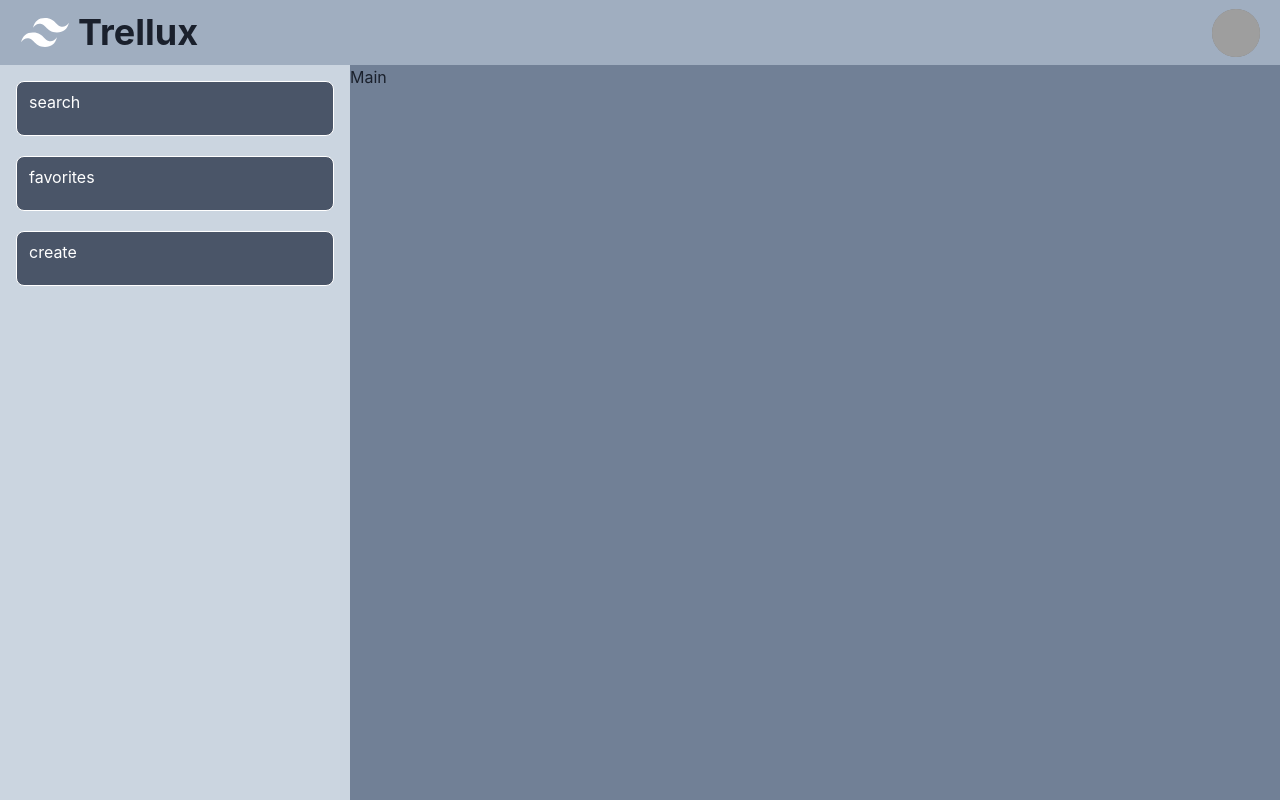
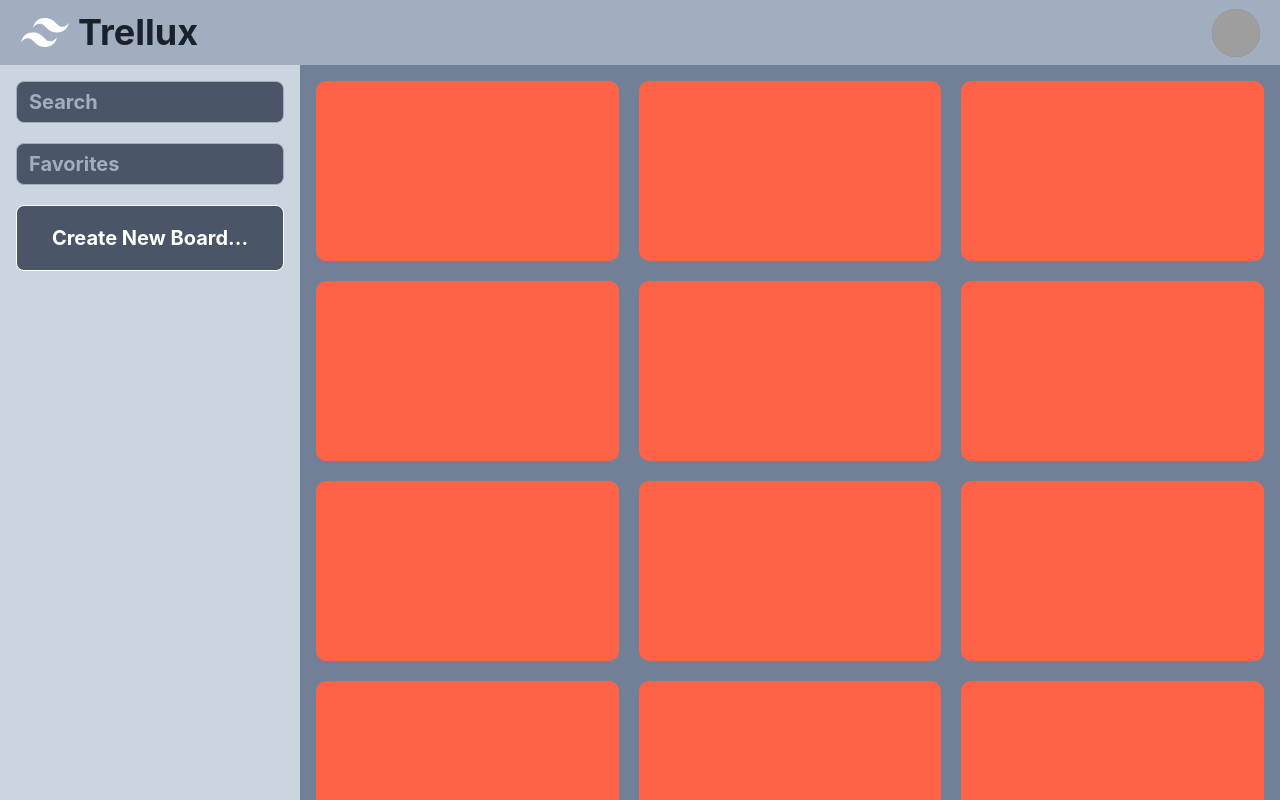
Before and after one commit to Jcorrales07/trellux-app, a React (Vite) app: page /dashboard in a window 1280 px wide. Built offline with nearby package versions, Linux system fonts and the light colour scheme; grey boxes are pictures that could not be loaded.

Commit message:
Dashboard terminado, faltan los cards.
Todo list:
- Poner el usuario ingresado en el estado
- implementar redux
- persistir el estado
- implementar el dnd en el DashboardPage.jsx

```diff
--- /dev/null
+++ b/src/components/dashboard/BoardGrid.jsx
@@ -0,0 +1,30 @@
+import {Box, SimpleGrid} from '@chakra-ui/react'
+
+function BoardGrid() {
+    return (
+        <SimpleGrid columns={{base: 1, md: 2, lg: 3}} spacing={5} p={4} style={{
+            overflow: 'auto',
+        }}>
+            <Box bg='tomato' height='180px' borderRadius={'10px'}></Box>
+            <Box bg='tomato' height='180px' borderRadius={'10px'}></Box>
+            <Box bg='tomato' height='180px' borderRadius={'10px'}></Box>
+            <Box bg='tomato' height='180px' borderRadius={'10px'}></Box>
+            <Box bg='tomato' height='180px' borderRadius={'10px'}></Box>
+            <Box bg='tomato' height='180px' borderRadius={'10px'}></Box>
+            <Box bg='tomato' height='180px' borderRadius={'10px'}></Box>
+            <Box bg='tomato' height='180px' borderRadius={'10px'}></Box>
+            <Box bg='tomato' height='180px' borderRadius={'10px'}></Box>
+            <Box bg='tomato' height='180px' borderRadius={'10px'}></Box>
+            <Box bg='tomato' height='180px' borderRadius={'10px'}></Box>
+            <Box bg='tomato' height='180px' borderRadius={'10px'}></Box>
+            <Box bg='tomato' height='180px' borderRadius={'10px'}></Box>
+            <Box bg='tomato' height='180px' borderRadius={'10px'}></Box>
+            <Box bg='tomato' height='180px' borderRadius={'10px'}></Box>
+            <Box bg='tomato' height='180px' borderRadius={'10px'}></Box>
+            <Box bg='tomato' height='180px' borderRadius={'10px'}></Box>
+            <Box bg='tomato' height='180px' borderRadius={'10px'}></Box>
+        </SimpleGrid>
+    );
+}
+
+export default BoardGrid;
--- a/src/components/dashboard/CreateBoardModal.jsx
+++ b/src/components/dashboard/CreateBoardModal.jsx
@@ -0,0 +1,87 @@
+import {Button, Flex, Heading, Input} from "@chakra-ui/react";
+import PropTypes from "prop-types";
+import {useState} from "react";
+import {useToast} from "@chakra-ui/react";
+
+function CreateBoardModal() {
+    const [showModal, setShowModal] = useState(false)
+
+    return (
+        <Flex>
+            {showModal ? <CreateBoardModalForm stateFunc={setShowModal}/> :
+                <DefaultModal stateFunc={setShowModal}/>}
+        </Flex>
+    );
+}
+
+function CreateBoardModalForm({stateFunc}) {
+    const [inputValue, setInputValue] = useState('')
+    const toast = useToast()
+
+    return (
+        <Flex flexDirection={'column'} textAlign={'center'} gap={2} p={5}>
+            <Heading as={'h4'} size={'md'}>Board Title</Heading>
+            <Input type={'text'}
+                   value={inputValue}
+                   onChange={(e) => setInputValue(e.target.value)}
+            />
+            <Flex justifyContent={'space-around'}>
+
+                <Button onClick={() => {
+
+                    // Crear el board y mandarlo a la db
+                    // añadirlo al final del array
+                    // ...
+
+                    // Notificar si all good
+                    toast({
+                        title: 'Board Created!',
+                        status: 'success',
+                        position: 'top',
+                        isClosable: true,
+                    })
+
+                    // Si el titulo esta vacio
+                    toast({
+                        title: 'Title empty',
+                        status: 'error',
+                        position: 'top',
+                        isClosable: true,
+                    })
+
+                    // temporal, simulando que tarda un poco
+                    setTimeout(() => {
+                        stateFunc(prev => !prev)
+                    }, 2000)
+
+                }}>
+                    Create
+                </Button>
+
+                <Button onClick={() => {
+                    stateFunc(prev => !prev)
+                }}>Cancel</Button>
+            </Flex>
+        </Flex>
+    )
+}
+
+function DefaultModal({stateFunc}) {
+    return (
+        <Flex py={5} onClick={() => stateFunc(prev => !prev)}>
+            <Heading as={'h4'} size={'md'}>Create New Board...</Heading>
+        </Flex>
+    )
+}
+
+// Tipado de props, si no no funciona
+CreateBoardModalForm.propTypes = {
+    inputValue: PropTypes.string,
+    stateFunc: PropTypes.func
+}
+
+DefaultModal.propTypes = {
+    stateFunc: PropTypes.func
+}
+
+export default CreateBoardModal;
--- a/src/components/dashboard/Navbar.jsx
+++ b/src/components/dashboard/Navbar.jsx
@@ -4,7 +4,7 @@ import {tailwindcssIcon} from "../../assets/icons/";
 
 function Navbar() {
     return (
-        <Flex alignItems={'center'} justifyContent={'space-between'} gap={5} w={'100%'} px={5}>
+        <Flex id={'navbar'} alignItems={'center'} justifyContent={'space-between'} gap={5} w={'100%'} px={5}>
             <Flex alignItems={'center'} gap={2} onClick={() => location.href = '/'} cursor={'pointer'}>
                 <Image src={tailwindcssIcon} width={50} />
                 <Heading display={{base: 'none', sm: 'block'}}>Trellux</Heading>
--- a/src/components/dashboard/Sidebar.jsx
+++ b/src/components/dashboard/Sidebar.jsx
@@ -1,28 +1,42 @@
-import {Grid, GridItem} from "@chakra-ui/react";
+import {Grid, GridItem, Heading} from "@chakra-ui/react";
+import CreateBoardModal from "./CreateBoardModal.jsx";
 
 function Sidebar() {
     return (
         <Grid
+            id={'sidebar'}
             templateAreas={{
                 base: `"search favorites"
                        "create create"`,
                 sm: `"search search"
-                  "favorites favorites"
-                  "create create"`
+                     "favorites favorites"
+                     "create create"`
             }}
 
-            gridTemplateRows={{base: '50px 60px', sm: 'repeat(3, 55px)'}}
+            gridTemplateRows={{base: 'min-content min-content', sm: 'repeat(3, min-content)'}}
             gridTemplateColumns={{base: '1fr 1fr', sm: ''}}
             w={'100%'}
             gap={5}
             p={4}
         >
-            <GridItem bg={'brand.700'} borderRadius={'8px'} color={'white'} px={3} py={2} border={'1px'}
-                      area={'search'} cursor={'pointer'}>search</GridItem>
-            <GridItem bg={'brand.700'} borderRadius={'8px'} color={'white'} px={3} py={2} border={'1px'}
-                      area={'favorites'} cursor={'pointer'}>favorites</GridItem>
-            <GridItem bg={'brand.700'} borderRadius={'8px'} color={'white'} px={3} py={2} border={'1px'}
-                      area={'create'} cursor={'pointer'}>create</GridItem>
+            <GridItem bg={'brand.700'} borderRadius={'8px'} color={'brand.500'} px={3} py={2} border={'1px'}
+                      area={'search'} cursor={'pointer'}>
+                <Heading size={'md'}>Search</Heading>
+            </GridItem>
+
+            <GridItem bg={'brand.700'} borderRadius={'8px'} color={'brand.500'} px={3} py={2} border={'1px'}
+                      area={'favorites'} cursor={'pointer'}>
+                <Heading size={'md'}>Favorites</Heading>
+            </GridItem>
+
+            <GridItem bg={'brand.700'} borderRadius={'8px'} color={'white'} border={'1px'}
+                      area={'create'}
+                      cursor={'pointer'}
+                      display={'flex'}
+                      alignItems={'center'}
+                      justifyContent={'center'}>
+                <CreateBoardModal/>
+            </GridItem>
         </Grid>
     );
 }
--- a/src/components/dashboard/index.js
+++ b/src/components/dashboard/index.js
@@ -1,7 +1,9 @@
 import Navbar from "./Navbar.jsx";
 import Sidebar from "./Sidebar.jsx";
+import BoardGrid from "./BoardGrid.jsx";
 
 export {
     Navbar,
-    Sidebar
+    Sidebar,
+    BoardGrid
 }
--- a/src/pages/DashboardPage.jsx
+++ b/src/pages/DashboardPage.jsx
@@ -1,5 +1,5 @@
 import {Grid, GridItem} from "@chakra-ui/react";
-import {Navbar, Sidebar} from "../components/dashboard/";
+import {Navbar, Sidebar, BoardGrid} from "../components/dashboard/";
 
 
 function DashboardPage() {
@@ -14,9 +14,9 @@ function DashboardPage() {
                   "sidebar main"`
             }}
 
-            minHeight={{base: '100vh', sm: '100vh'}}
-            gridTemplateRows={{base: '65px min-content', sm: '65px'}}
-            gridTemplateColumns={'350px'}
+            h={'100vh'}
+            gridTemplateRows={{base: `65px min-content 82.9vh`, sm: '65px'}}
+            gridTemplateColumns={{md: '300px auto', sm: '250px auto'}}
         >
             <GridItem bg={'brand.500'} area={'navbar'} display={'flex'} alignItems={'center'}>
                 <Navbar/>
@@ -24,7 +24,9 @@ function DashboardPage() {
             <GridItem bg={'brand.400'} area={'sidebar'}>
                 <Sidebar/>
             </GridItem>
-            <GridItem bg={'brand.600'} area={'main'}>Main</GridItem>
+            <GridItem bg={'brand.600'} area={'main'} overflowY={'auto'}>
+                <BoardGrid/>
+            </GridItem>
         </Grid>
     );
 }
```
Also changed, not shown: src/components/dashboard/BoardCard.jsx (added).
